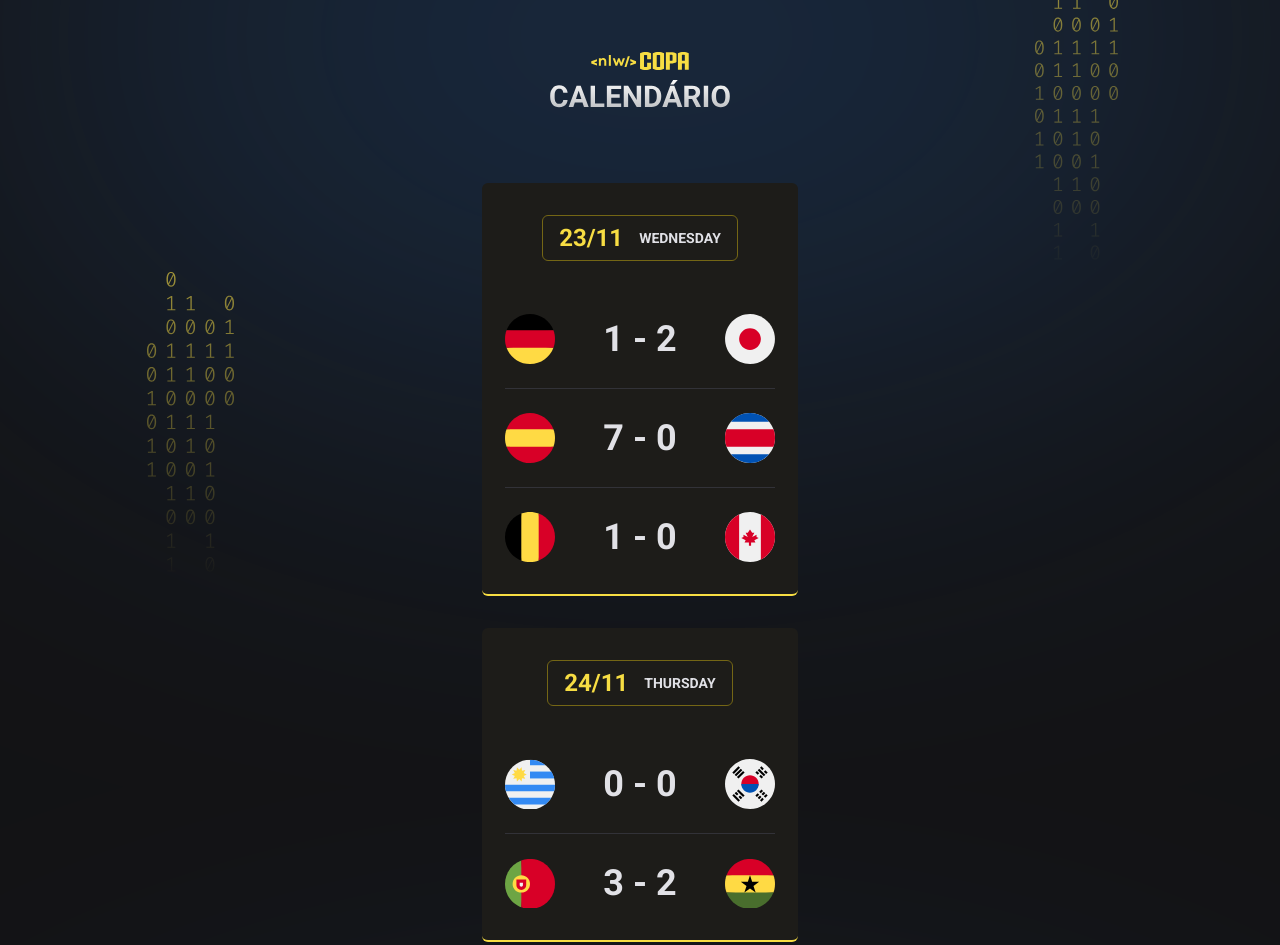
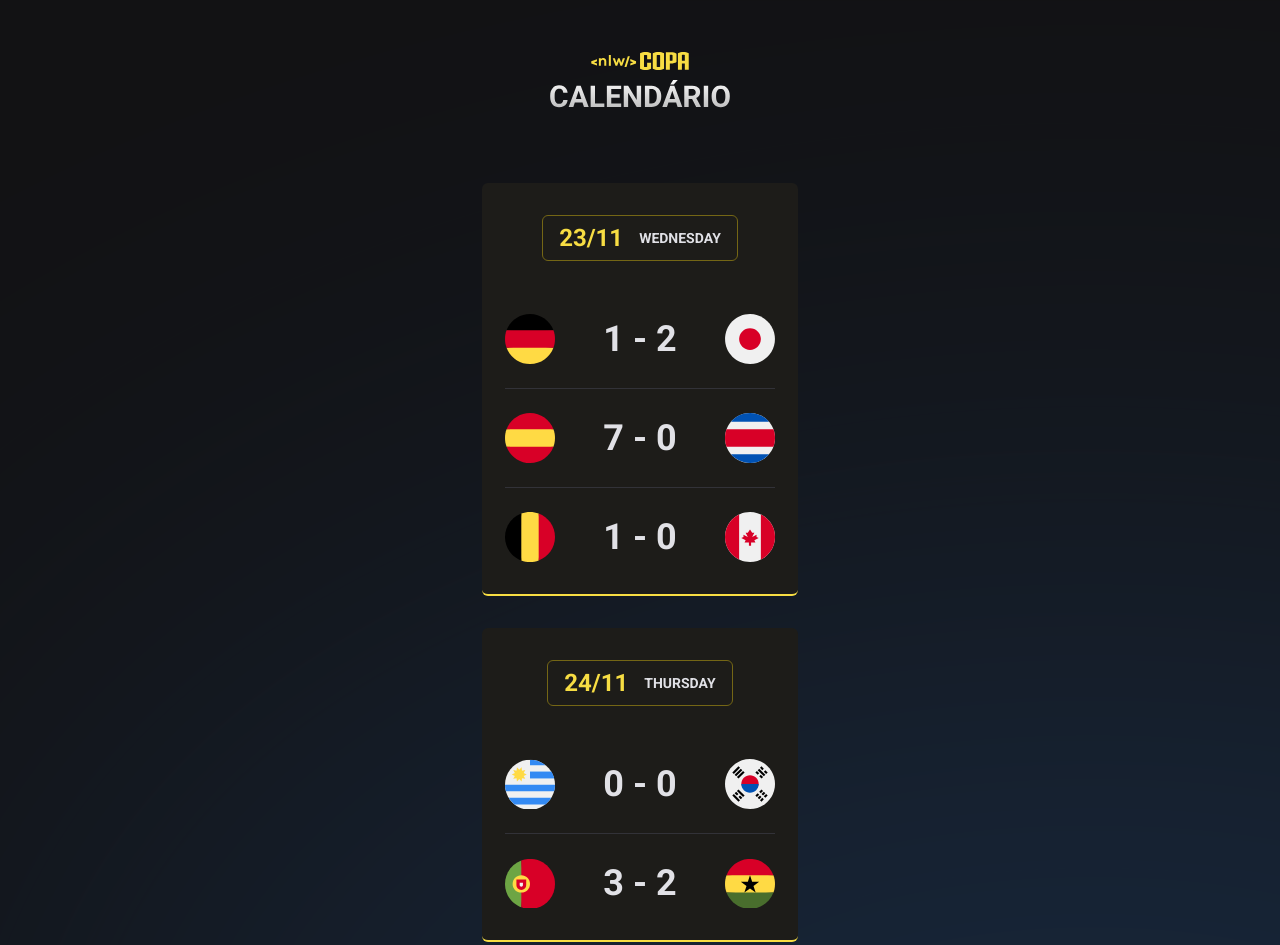
Before and after one commit to Ninxe/nlw, a plain HTML site: page index.html in a window 1280 px wide. Shown: the top 945 px of the page. Drawn offline with Linux system fonts and the light colour scheme.

Commit message:
Issue has been solved

```diff
--- a/style.css
+++ b/style.css
@@ -7,8 +7,8 @@
 body {
   background-color: #121214;
   background-image: url(./assets/bg.svg);
-  background-position-x: center;
-  background-position-y: -715px;
+  background-repeat: no-repeat;
+  background-size: cover;
 }
 
 body * {
```
